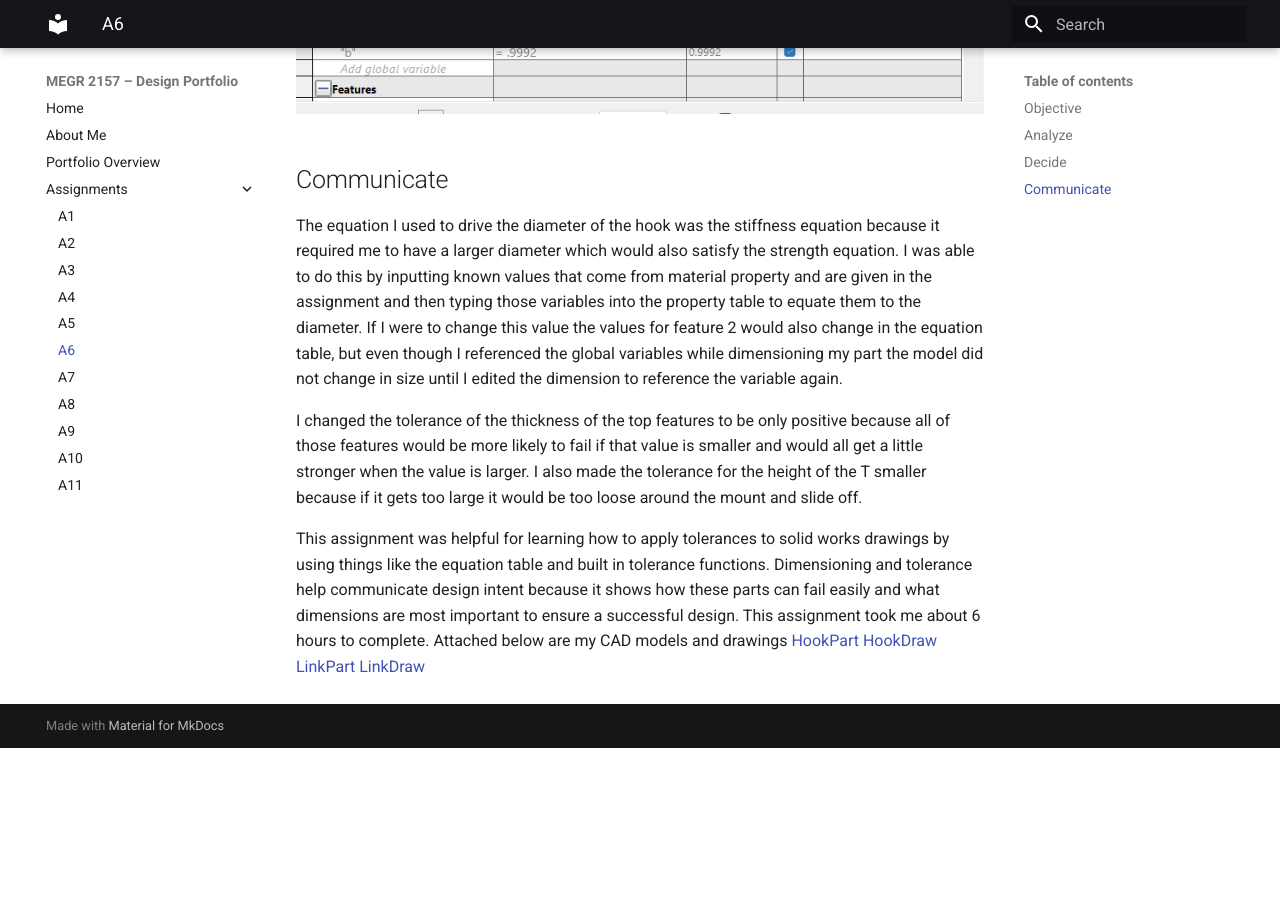
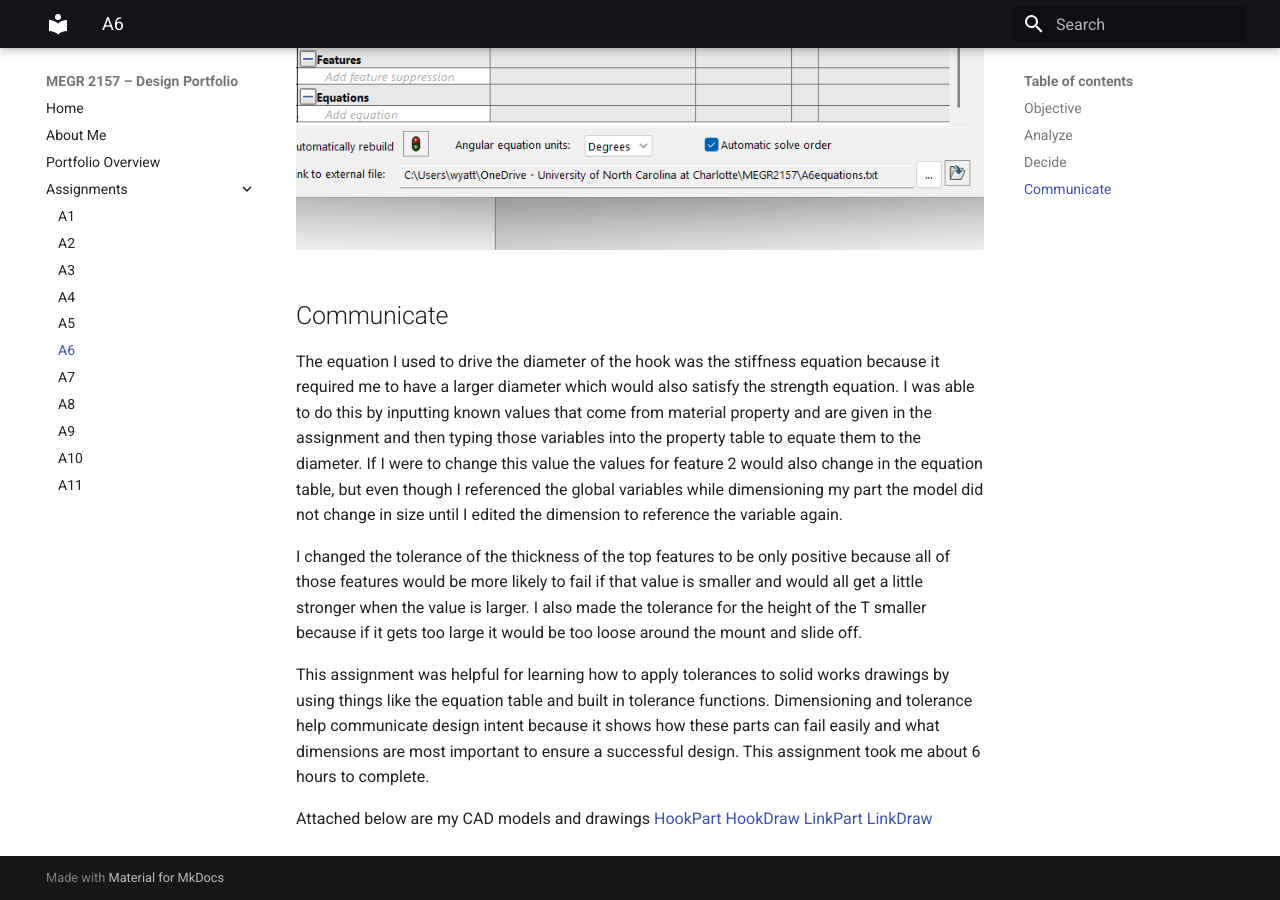
Before and after one commit to whodges5-art/wyatt-hodges-design-projects-portfolio, an MkDocs documentation site: the page built from docs/assignments/A06/index.md, in a window 1280 px wide and 900 px high, scrolled down 1501 px. Built offline with MkDocs 1.6.1 and Material for MkDocs 9.7.7, drawn with Linux system fonts in a browser that asks for light colours; before the commit the page ends 2249 px from its top, so only the background shows below that.

Commit message:
Update index.md

```diff
--- a/docs/assignments/A06/index.md
+++ b/docs/assignments/A06/index.md
@@ -10,13 +10,14 @@ To model this I need to create equations in the table to link features that are
 I already had all my equations and known values from the last assignment so I began with entering my known values into the table and then used the same process I did in my paperwork last week with my computer. I first solved for the hook diameter which gave me a value for feature 2's width so I could solve for thickness and length. Then I had found last week that the thickness dimension of features 3, 4, and 5 is equal so I was able to put terms in relation to thickness. I also found that feature 4 had a fixed dimension size and would affect the dimensions of feature 3 and 5. I then input my equations with the correct variables to find all the correct dimensions.
 ![EQs](A6EQs.png)
 For the link I used the necessary area to find the necessary length then was able to find a relationship between its thickness and width so I set the width to a 2*diameter of the rod because that would leave more material between the holes and the edge. I could then use this value to find the thickness and change the width value if necessary.
-![EQs](A6EQs.png)
+![EQs](A6EQs2.png)
 ## Communicate
 The equation I used to drive the diameter of the hook was the stiffness equation because it required me to have a larger diameter which would also satisfy the strength equation. I was able to do this by inputting known values that come from material property and are given in the assignment and then typing those variables into the property table to equate them to the diameter. If I were to change this value the values for feature 2 would also change in the equation table, but even though I referenced the global variables while dimensioning my part the model did not change in size until I edited the dimension to reference the variable again.
 
 I changed the tolerance of the thickness of the top features to be only positive because all of those features would be more likely to fail if that value is smaller and would all get a little stronger when the value is larger. I also made the tolerance for the height of the T smaller because if it gets too large it would be too loose around the mount and slide off.
 
 This assignment was helpful for learning how to apply tolerances to solid works drawings by using things like the equation table and built in tolerance functions. Dimensioning and tolerance help communicate design intent because it shows how these parts can fail easily and what dimensions are most important to ensure a successful design. This assignment took me about 6 hours to complete.
+
 Attached below are my CAD models and drawings
 [HookPart](A6Hook.SLDPRT)
 [HookDraw](A6Hook.SLDDRW)
```
